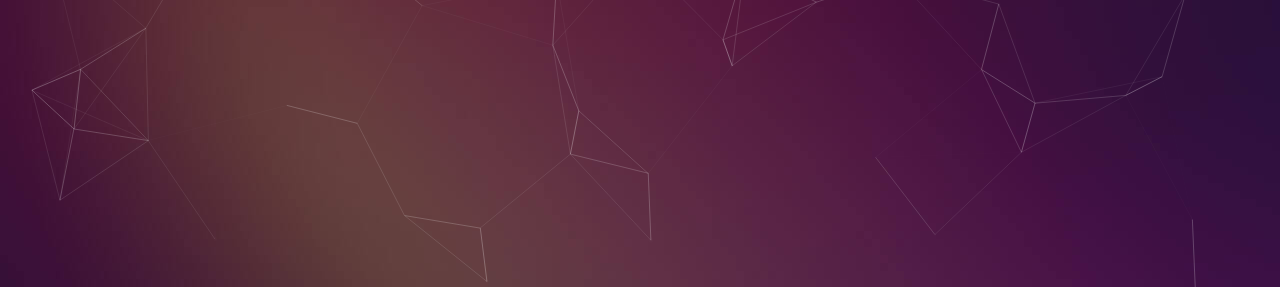
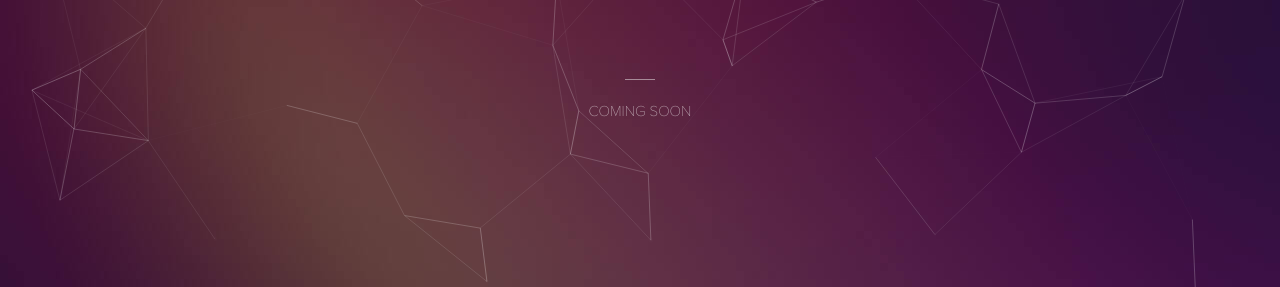
Before and after one commit to futureofdata/future-of-data-landing, a plain HTML site: page index.html in a window 1280 px wide. Shown: the part 513-800 px from the top of the page. Drawn offline with nearby package versions, Linux system fonts and the light colour scheme; files whose address does not match are found by name.

Commit message:
Add coming soon

```diff
--- a/css/main.css
+++ b/css/main.css
@@ -354,10 +354,18 @@ b {
     text-align: left;
 }
 
+.bottom {
+    position: absolute;
+    bottom: 150px;
+    display: flex;
+    flex-direction: column;
+    align-items: center;
+}
+
 .divider {
     border-bottom: 1px solid rgba(255, 255, 255, 0.6);
     width: 30px;
-    margin-top: 15px;
+    margin-top: 100px;
     margin-bottom: 5px;
     opacity: 0.5;
 }
--- a/index.html
+++ b/index.html
@@ -42,10 +42,12 @@
       <p class="subheader">within <b>minutes</b></p>
       <p class="subheader">without <b>writing code</b></p>
     </div>
-<!--     <div class="divider"></div>
-    <div class="secondary">
-      <p>Coming soon</p>
-    </div> -->
+    <div class="bottom">
+      <div class="divider"></div>
+      <div class="secondary">
+        <p>Coming soon</p>
+      </div>
+    </div>
   </div>
   <script src="js/particles.min.js"></script>
   <script src="js/vendor/modernizr-3.6.0.min.js"></script>
```
